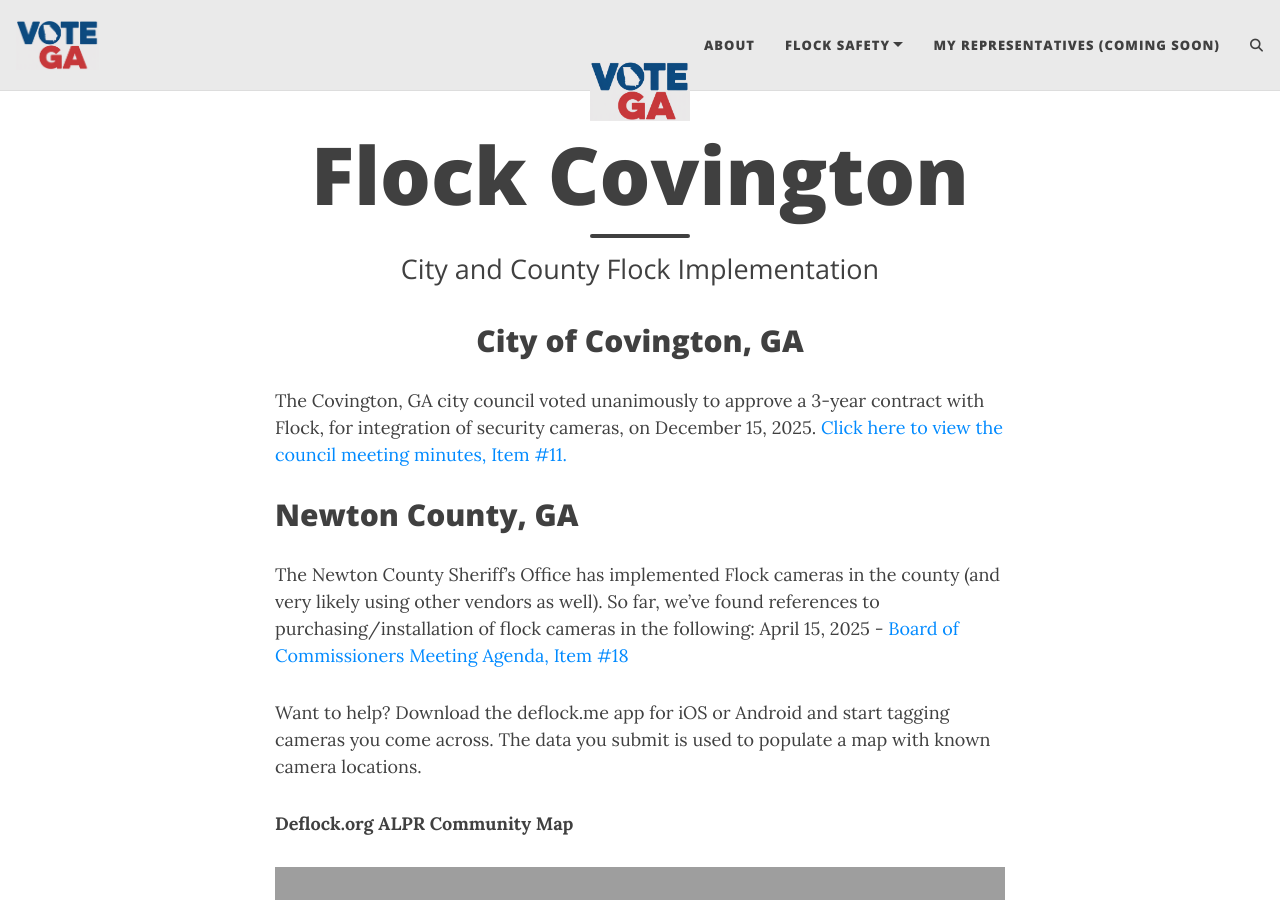
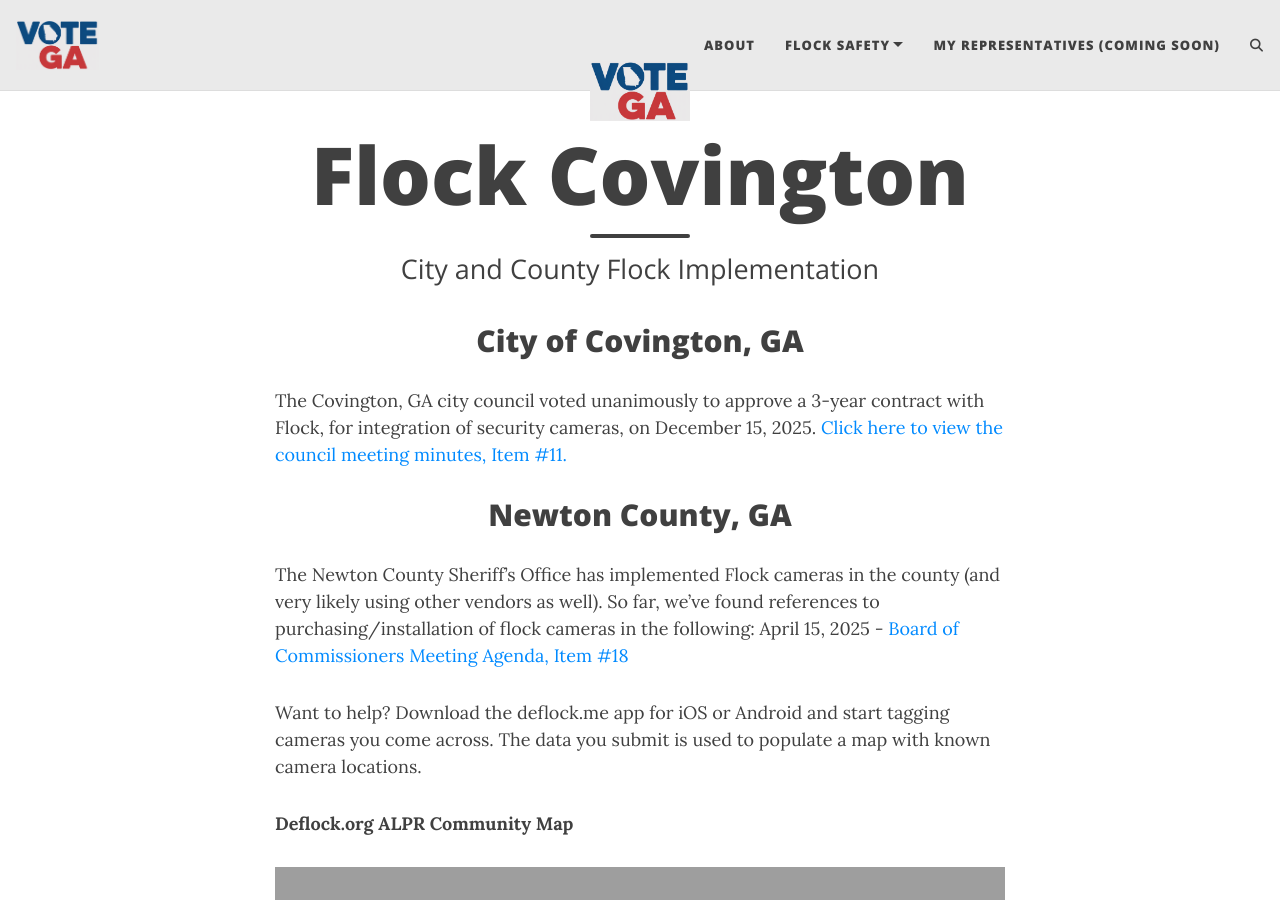
Before and after one commit to Votega/votega.org-TEST, a Jekyll site: the page built from flock-covington.md, in a window 1280 px wide and 900 px high. Built offline with Jekyll 4.4.1, drawn with Linux system fonts in a browser that asks for light colours; comment, search, counter and statistics services are not loaded; grey boxes are pictures that could not be loaded.

```diff
--- a/flock-covington.md
+++ b/flock-covington.md
@@ -6,7 +6,7 @@ subtitle: City and County Flock Implementation
 ## <center>City of Covington, GA</center>
 The Covington, GA city council voted unanimously to approve a 3-year contract with Flock, for integration of security cameras, on December 15, 2025. [Click here to view the council meeting minutes, Item #11.](https://cityofcovington.org/ckeditorfiles/files/2025_CityCouncil_1215_Minutes.pdf)
 
-## Newton County, GA
+## <center>Newton County, GA</center>
 The Newton County Sheriff's Office has implemented Flock cameras in the county (and very likely using other vendors as well). So far, we've found references to purchasing/installation of flock cameras in the following:
 April 15, 2025 - [Board of Commissioners Meeting Agenda, Item #18](https://www.newtoncountyga.gov/AgendaCenter/ViewFile/Agenda/_04152025-812)
 
```
